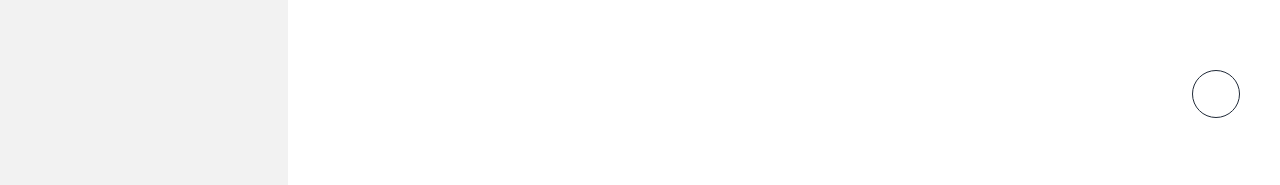
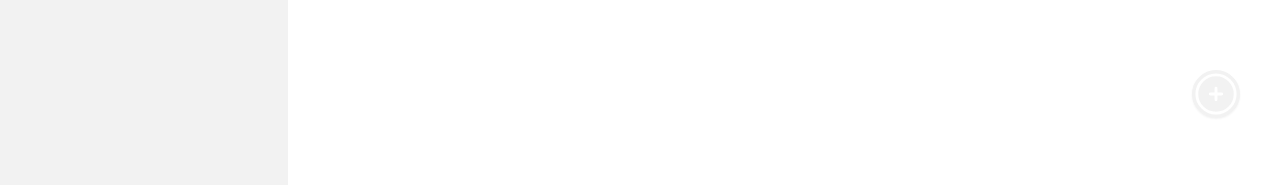
Before and after one commit to CarlosDevITM/6.PyniaDaysiUI, a Vue app: page /projects in a window 1280 px wide. Shown: the part 642-827 px from the top of the page. Built offline with nearby package versions, Linux system fonts and the light colour scheme.

Commit message:
Modificación del boton

```diff
--- a/src/modules/projects/pages/ProjectsPage.vue
+++ b/src/modules/projects/pages/ProjectsPage.vue
@@ -23,26 +23,17 @@
     </table>
 
     <!-- Float button from DaisyUI-->
-    <button class="btn btn-circle btn-outline fixed bottom-10 right-10">
-      <svg
-        class="mb-[20px]"
-        width="64px"
-        height="64px"
-        viewBox="0 0 24.00 24.00"
-        fill="none"
-        xmlns="http://www.w3.org/2000/svg"
-        stroke="#ffffff"
-        stroke-width="1.44"
-        transform="matrix(1, 0, 0, 1, 0, 0)"
-      >
+    <button class="btn btn-circle fixed bottom-10 right-10">
+      <svg viewBox="0 0 24 24" fill="none" xmlns="http://www.w3.org/2000/svg">
         <g id="SVGRepo_bgCarrier" stroke-width="0"></g>
         <g id="SVGRepo_tracerCarrier" stroke-linecap="round" stroke-linejoin="round"></g>
         <g id="SVGRepo_iconCarrier">
+          <circle cx="12" cy="12" r="10" stroke="#ffffff" stroke-width="1.5"></circle>
           <path
-            fill-rule="evenodd"
-            clip-rule="evenodd"
-            d="M11.25 12.75V18H12.75V12.75H18V11.25H12.75V6H11.25V11.25H6V12.75H11.25Z"
-            fill="#ffffff"
+            d="M15 12L12 12M12 12L9 12M12 12L12 9M12 12L12 15"
+            stroke="#ffffff"
+            stroke-width="1.5"
+            stroke-linecap="round"
           ></path>
         </g>
       </svg>
```
